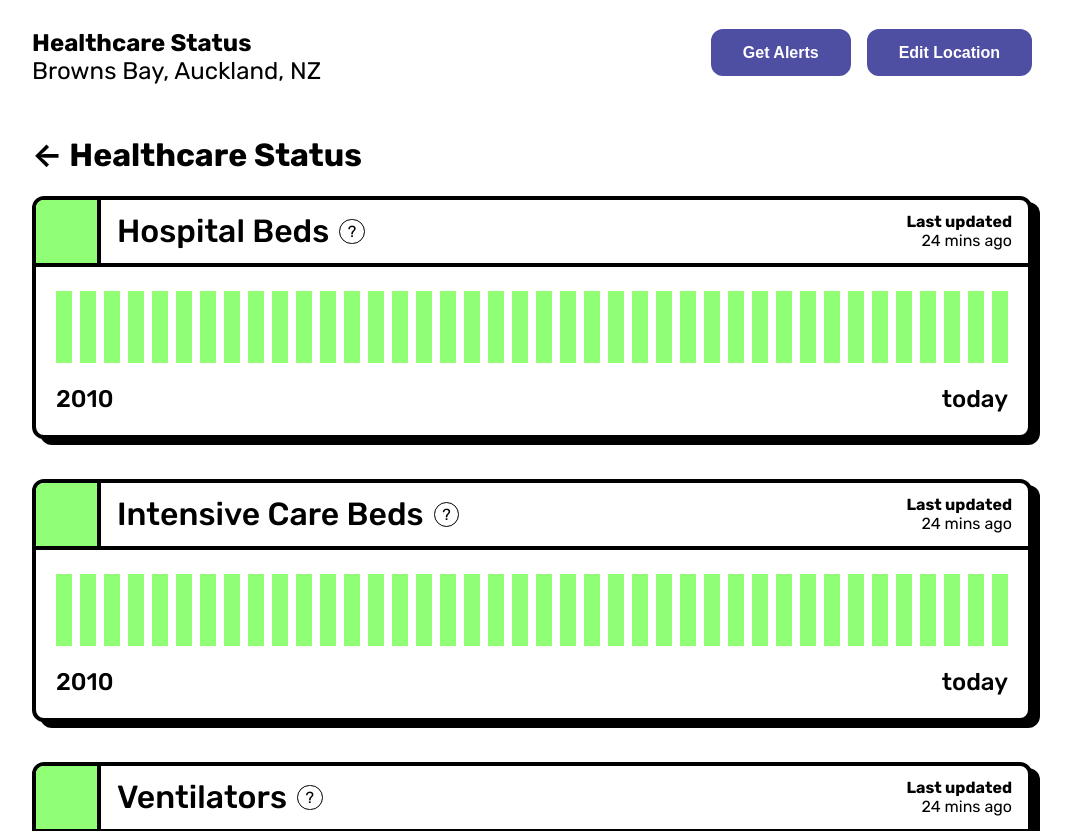
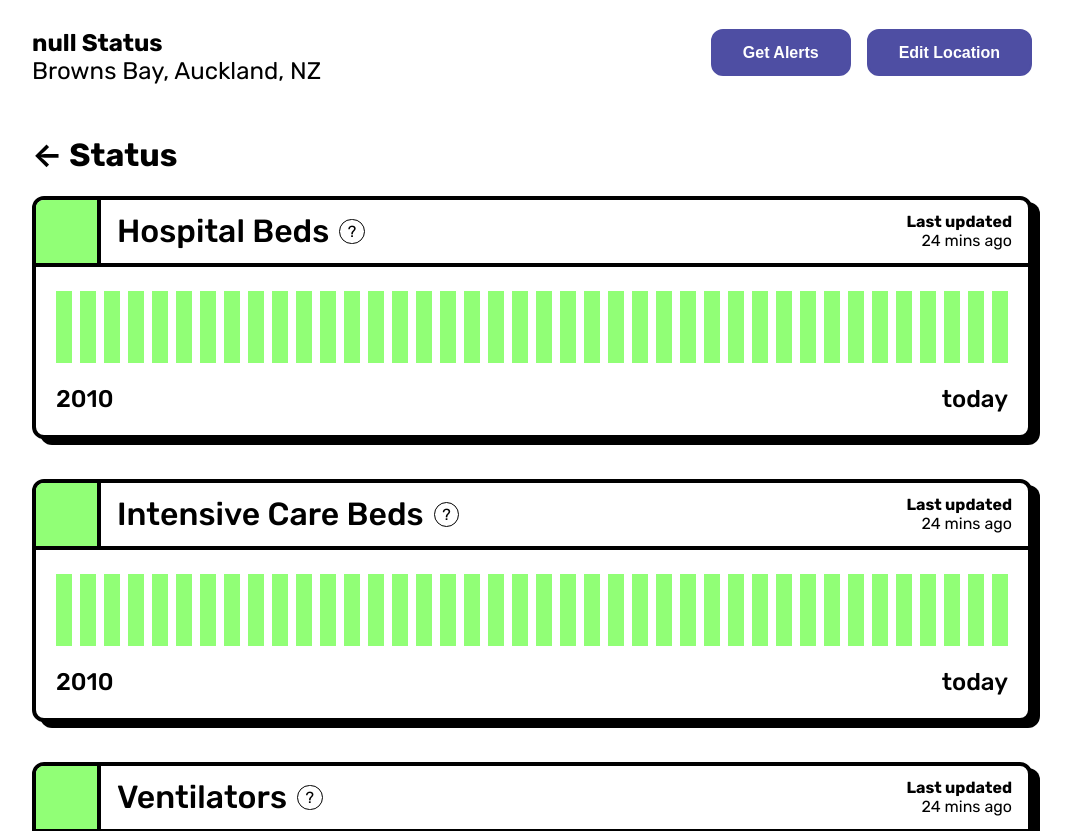
Before and after one commit to StatuspageNZ/statuspage, a React (Create React App) app: page /details in a window 1280 px wide. Shown: the top 831 px of the page, without its empty margins (108-1179 px from the left). Built offline with nearby package versions, Linux system fonts and the light colour scheme; no server answers.

Commit message:
proper titles

```diff
--- a/src/AppDetails.js
+++ b/src/AppDetails.js
@@ -52,7 +52,7 @@ function AppDetails({ location }) {
     <div className="App">
       {/* Header */}
       <Header
-        title="Healthcare Status"
+        title={`${category} Status`}
         location="Browns Bay, Auckland, NZ"
         openEditLocation={() => {
           document.activeElement.blur();
@@ -67,7 +67,7 @@ function AppDetails({ location }) {
           <span onClick={() => history.push("/")} style={{ cursor: "pointer" }}>
             ←
           </span>{" "}
-          Healthcare Status
+          {category} Status
         </h1>
 
         {barGraphs.map((barGraph) => (
```
